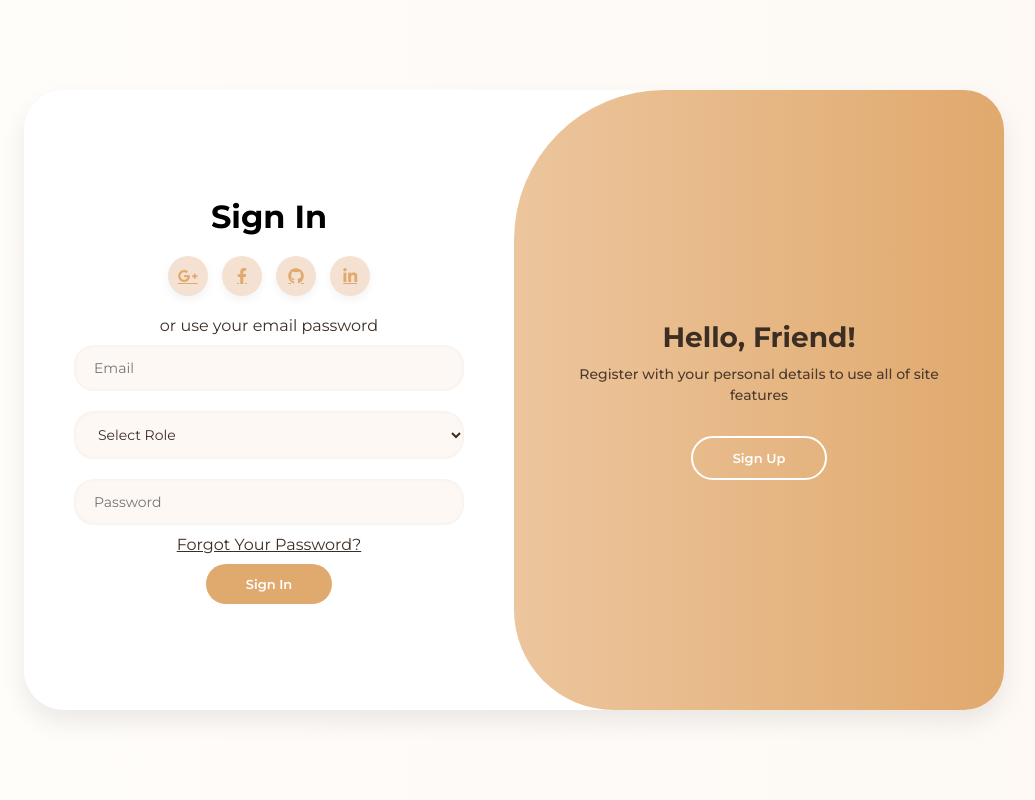
After one commit to MunawarKhan1206/e-project-web-issue, a PHP site: page /index2.php in a window 1280 px wide. The commit adds this page. Shown: the whole page, without its empty margins (126-1161 px from the left). Run offline with PHP 8.4, Linux system fonts and the light colour scheme; some libraries are stand-ins or nearby versions.

Commit message:
jitna krskkta krliya

```diff
--- /dev/null
+++ b/form/index2.php
@@ -0,0 +1,94 @@
+<!DOCTYPE html>
+<html lang="en">
+
+<head>
+  <meta charset="UTF-8" />
+  <meta name="viewport" content="width=device-width, initial-scale=1.0" />
+  <title>Modern Login Page</title>
+  <link rel="stylesheet" href="https://cdnjs.cloudflare.com/ajax/libs/font-awesome/6.4.2/css/all.min.css">
+  <link rel="stylesheet" href="index.css">
+
+  <!-- Google Identity -->
+  <script src="https://accounts.google.com/gsi/client" async defer></script>
+  <script src="google-auth.js" defer></script>
+</head>
+
+<body>
+  <?php include("../includes/db.inc.php"); ?>
+
+  <div class="container" id="container">
+
+    <!-- SIGN UP FORM -->
+    <div class="form-container sign-up">
+      <form action="../includes/signup.php" method="post">
+        <h1>Create Account</h1>
+        <div class="social-icons">
+          <a href="#" class="icon" id="googleLoginSignup">
+            <i class="fa-brands fa-google-plus-g"></i>
+          </a>
+          <a href="#" class="icon"><i class="fa-brands fa-facebook-f"></i></a>
+          <a href="#" class="icon"><i class="fa-brands fa-github"></i></a>
+          <a href="#" class="icon"><i class="fa-brands fa-linkedin-in"></i></a>
+        </div>
+        <span>or use your email for registration</span>
+        <input type="text" name="name" placeholder="Name" required>
+        <input type="email" name="email" placeholder="Email" required>
+        <select name="role" required>
+          <option value="" disabled selected>Select Role</option>
+          <option value="employee">Employee</option>
+          <option value="customer">Customer</option>
+        </select>
+        <input type="password" name="password" placeholder="Password" required>
+        <button type="submit" name="register_btn">Sign Up</button>
+        <p class="mobile-toggle-link">Already have an account? <a href="#" id="mobileToggleSignin">Sign In</a></p>
+      </form>
+    </div>
+
+    <!-- SIGN IN FORM -->
+    <div class="form-container sign-in">
+      <form action="../includes/login.php" method="post">
+        <h1>Sign In</h1>
+        <div class="social-icons">
+          <a href="#" class="icon" id="googleLoginSignin">
+            <i class="fa-brands fa-google-plus-g"></i>
+          </a>
+          <a href="#" class="icon"><i class="fa-brands fa-facebook-f"></i></a>
+          <a href="#" class="icon"><i class="fa-brands fa-github"></i></a>
+          <a href="#" class="icon"><i class="fa-brands fa-linkedin-in"></i></a>
+        </div>
+        <span>or use your email password</span>
+        <input type="email" name="email" placeholder="Email" required>
+        <select name="role" required>
+          <option value="" disabled selected>Select Role</option>
+          <option value="admin">Admin</option>
+          <option value="employee">Employee</option>
+          <option value="customer">Customer</option>
+        </select>
+        <input type="password" name="password" placeholder="Password" required>
+        <a href="#">Forgot Your Password?</a>
+        <button type="submit" name="login_btn" value="Sign In">Sign In</button>
+        <p class="mobile-toggle-link">Don’t have an account? <a href="#" id="mobileToggleSignup">Sign Up</a></p>
+      </form>
+    </div>
+
+    <div class="toggle-container">
+      <div class="toggle">
+        <div class="toggle-panel toggle-left">
+          <h1>Welcome Back!</h1>
+          <p>Enter your personal details to use all of site features</p>
+          <button class="hidden" id="login">Sign In</button>
+        </div>
+        <div class="toggle-panel toggle-right">
+          <h1>Hello, Friend!</h1>
+          <p>Register with your personal details to use all of site features</p>
+          <button class="hidden" id="register">Sign Up</button>
+        </div>
+      </div>
+    </div>
+
+  </div>
+
+  <script src="script.js"></script>
+</body>
+
+</html>
```
Also changed, not shown: form/google-auth.js (added, +44 -0 lines), form/index.php (+22 -13 lines), includes/google-auth.php (added, +29 -0 lines), includes/oauth/google-login.php (deleted, +0 -9 lines), includes/oauth/facebook-callback.php (deleted), includes/oauth/facebook-login.php (deleted), includes/oauth/github-callback.php (deleted), includes/oauth/github-login.php (deleted), includes/oauth/google-callback.php (deleted), includes/oauth/linkedin-callback.php (deleted), includes/oauth/linkedin-login.php (deleted).
